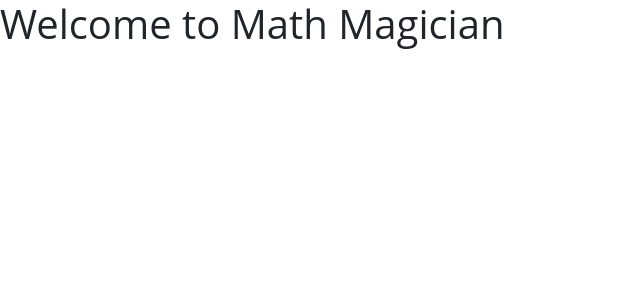
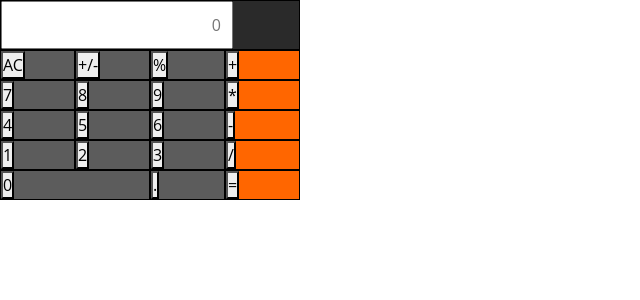
Before and after one commit to Marcraphael12/React-1, a React (Create React App) app: page / in a window 1280 px wide. Shown: the top 300 px of the page, without its empty margins (0-640 px from the left). Built offline with nearby package versions, Linux system fonts and the light colour scheme.

Commit message:
import calc component, convert to class base component

```diff
--- a/src/App.js
+++ b/src/App.js
@@ -1,9 +1,14 @@
-function App() {
-  return (
-    <div className="app dfc jc ac">
-      <h1>Welcome to Math Magician</h1>
-    </div>
-  );
+import React from 'react';
+import Calculator from './components/calculator';
+
+class App extends React.Component {
+  render() {
+    return (
+      <>
+        <Calculator />
+      </>
+    );
+  }
 }
 
 export default App;
```
